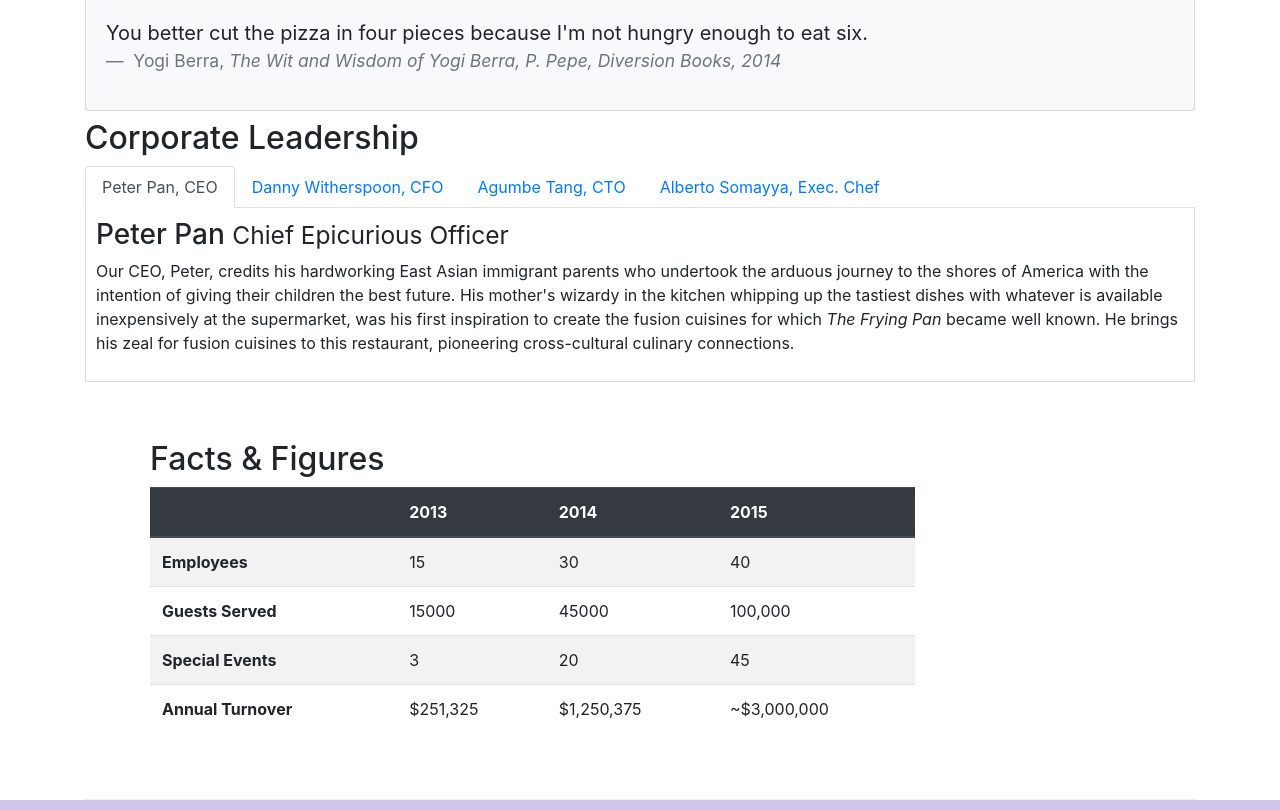
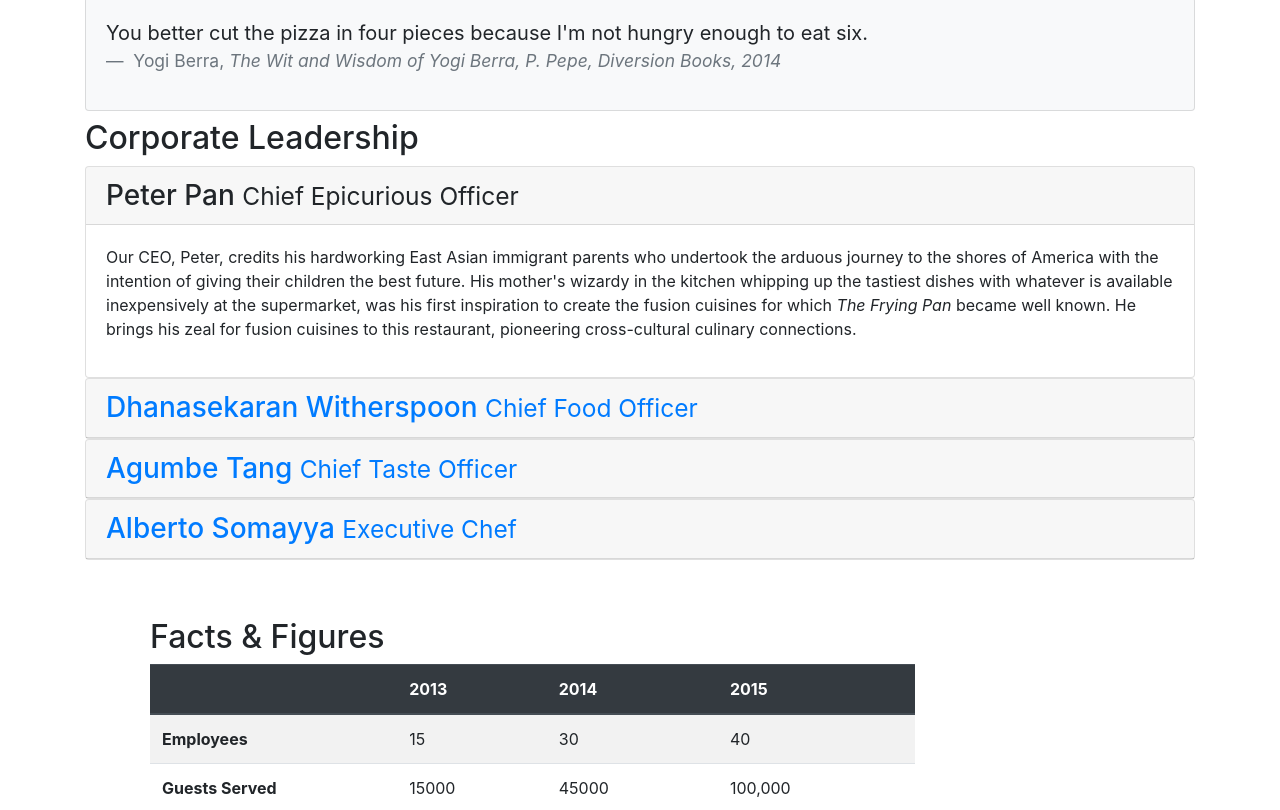
Before and after one commit to ciube/bootstrap-site-starter, a plain HTML site: page aboutus.html in a window 1280 px wide. Shown: the part 762-1572 px from the top of the page. Drawn offline with nearby package versions, Linux system fonts and the light colour scheme.

Commit message:
Accordion

```diff
--- a/aboutus.html
+++ b/aboutus.html
@@ -153,88 +153,111 @@
       <div class="row my-2">
         <div class="col-12">
           <h2>Corporate Leadership</h2>
-          <ul class="nav nav-tabs">
-            <li class="nav-item">
-              <a
-                class="nav-link active"
-                href="#peter"
-                role="tab"
-                data-toggle="tab"
-              >
-                Peter Pan, CEO
+          <div id="accordion">
+            <div class="card">
+              <div class="card-header" role="tab" id="peterhead">
+                <h3 class="mb-0">
+                  <a data-toggle="collapse" data-target="#peter">
+                    Peter Pan <small>Chief Epicurious Officer</small>
                   </a>
-            </li>
-            <li class="nav-item">
-              <a class="nav-link" href="#danny" role="tab" data-toggle="tab"
-                >Danny Witherspoon, CFO</a
-              >
-            </li>
-            <li class="nav-item">
-              <a class="nav-link" href="#agumbe" role="tab" data-toggle="tab"
-                >Agumbe Tang, CTO</a
-              >
-            </li>
-            <li class="nav-item">
-              <a class="nav-link" href="#alberto" role="tab" data-toggle="tab"
-                >Alberto Somayya, Exec. Chef</a
-              >
-            </li>
-          </ul>
-          <div class="tab-content">
-            <div role="tabpanel" class="tab-pane fade show active" id="peter">
-              <h3>Peter Pan <small>Chief Epicurious Officer</small></h3>
+                </h3>
+              </div>
+              <div class="collapse show" id="peter" data-parent="#accordion">
+                <div class="card-body">
                   <p class="d-none d-sm-block">
                     Our CEO, Peter, credits his hardworking East Asian immigrant
                     parents who undertook the arduous journey to the shores of
                     America with the intention of giving their children the best
                     future. His mother's wizardy in the kitchen whipping up the
-                tastiest dishes with whatever is available inexpensively at the
-                supermarket, was his first inspiration to create the fusion
-                cuisines for which
-                <em>The Frying Pan</em> became well known. He brings his zeal
-                for fusion cuisines to this restaurant, pioneering
+                    tastiest dishes with whatever is available inexpensively at
+                    the supermarket, was his first inspiration to create the
+                    fusion cuisines for which
+                    <em>The Frying Pan</em> became well known. He brings his
+                    zeal for fusion cuisines to this restaurant, pioneering
                     cross-cultural culinary connections.
                   </p>
                 </div>
-            <div role="tabpanel" class="tab-pane fade" id="danny">
-              <h3>
+              </div>
+            </div>
+            <div class="card">
+              <div class="card-header" role="tab" id="dannyhead">
+                <h3 class="mb-0">
+                  <a
+                    class="collapsed"
+                    data-toggle="collapse"
+                    data-target="#danny"
+                  >
                     Dhanasekaran Witherspoon <small>Chief Food Officer</small>
+                  </a>
                 </h3>
+              </div>
+              <div class="collapse" id="danny" data-parent="#accordion">
+                <div class="card-body">
                   <p class="d-none d-sm-block">
                     Our CFO, Danny, as he is affectionately referred to by his
-                colleagues, comes from a long established family tradition in
-                farming and produce. His experiences growing up on a farm in the
-                Australian outback gave him great appreciation for varieties of
-                food sources. As he puts it in his own words,
+                    colleagues, comes from a long established family tradition
+                    in farming and produce. His experiences growing up on a farm
+                    in the Australian outback gave him great appreciation for
+                    varieties of food sources. As he puts it in his own words,
                     <em
                       >Everything that runs, wins, and everything that stays,
                       pays!</em
                     >
                   </p>
                 </div>
-            <div role="tabpanel" class="tab-pane fade" id="agumbe">
-              <h3>Agumbe Tang <small>Chief Taste Officer</small></h3>
+              </div>
+            </div>
+            <div class="card">
+              <div class="card-header" role="tab" id="agumbehead">
+                <h3 class="mb-0">
+                  <a
+                    class="collapsed"
+                    data-toggle="collapse"
+                    data-target="#agumbe"
+                  >
+                    Agumbe Tang <small>Chief Taste Officer</small>
+                  </a>
+                </h3>
+              </div>
+              <div class="collapse" id="agumbe" data-parent="#accordion">
+                <div class="card-body">
                   <p class="d-none d-sm-block">
-                Blessed with the most discerning gustatory sense, Agumbe, our
-                CTO, personally ensures that every dish that we serve meets his
-                exacting tastes. Our chefs dread the tongue lashing that ensues
-                if their dish does not meet his exacting standards. He lives by
-                his motto,
+                    Blessed with the most discerning gustatory sense, Agumbe,
+                    our CTO, personally ensures that every dish that we serve
+                    meets his exacting tastes. Our chefs dread the tongue
+                    lashing that ensues if their dish does not meet his exacting
+                    standards. He lives by his motto,
                     <em>You click only if you survive my lick.</em>
                   </p>
                 </div>
-            <div role="tabpanel" class="tab-pane fade" id="alberto">
-              <h3>Alberto Somayya <small>Executive Chef</small></h3>
+              </div>
+            </div>
+            <div class="card">
+              <div class="card-header" role="tab" id="albertohead">
+                <h3 class="mb-0">
+                  <a
+                    class="collapsed"
+                    data-toggle="collapse"
+                    data-target="#alberto"
+                  >
+                    Alberto Somayya <small>Executive Chef</small>
+                  </a>
+                </h3>
+              </div>
+              <div class="collapse" id="alberto" data-parent="#accordion">
+                <div class="card-body">
                   <p class="d-none d-sm-block">
-                Award winning three-star Michelin chef with wide International
-                experience having worked closely with whos-who in the culinary
-                world, he specializes in creating mouthwatering Indo-Italian
-                fusion experiences. He says,
+                    Award winning three-star Michelin chef with wide
+                    International experience having worked closely with whos-who
+                    in the culinary world, he specializes in creating
+                    mouthwatering Indo-Italian fusion experiences. He says,
                     <em
-                  >Put together the cuisines from the two craziest cultures, and
-                  you get a winning hit! Amma Mia!</em
+                      >Put together the cuisines from the two craziest cultures,
+                      and you get a winning hit! Amma Mia!</em
                     >
                   </p>
+                </div>
+              </div>
             </div>
           </div>
         </div>
```
Lines whose indentation alone changed are shown as unchanged.
